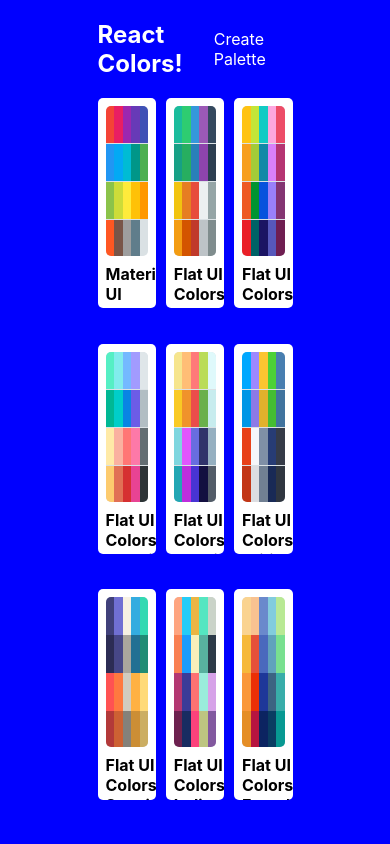
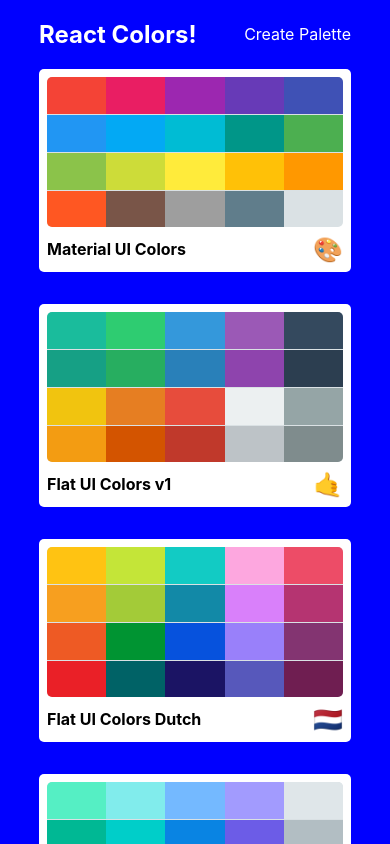
Before and after one commit to LyangHiga/React-Colors, a React (Create React App) app: page / in a window 390 px wide. Shown: the top 844 px of the page. Built offline with nearby package versions, Linux system fonts and the light colour scheme.

Commit message:
Make Palette List Responsive

```diff
--- a/src/styles/PaletteListStyles.js
+++ b/src/styles/PaletteListStyles.js
@@ -1,3 +1,5 @@
+import sizes from './sizes';
+
 export default {
     root:{
         backgroundColor: 'blue',
@@ -11,7 +13,10 @@
         display: 'flex',
         alignItems: 'flex-start',
         flexDirection: 'column',
-        flexWrap: 'wrap'
+        flexWrap: 'wrap',
+        [sizes.down('xl')]:{
+            width: '80%'
+        }
     },
     nav:{
         display: 'flex',
@@ -29,6 +34,12 @@
         width: '100%',
         display: 'grid',
         gridTemplateColumns: 'repeat(3, 30%)',
-        gridGap: '5%'
+        gridGap: '2rem',
+        [sizes.down('md')]:{
+            gridTemplateColumns: 'repeat(2, 50%)'
+        },
+        [sizes.down('xs')]:{
+            gridTemplateColumns: 'repeat(1, 100%)'
+        }
     }
 };
--- a/src/styles/sizes.js
+++ b/src/styles/sizes.js
@@ -5,7 +5,8 @@
             xs: "575.98px",
             sm: "767.98px",
             md: "991.98px",
-            lg: "1199.98px"
+            lg: "1199.98px",
+            xl: "1400px"
         };
         return `@media (max-width: ${sizes[size]})`;
     }
```
